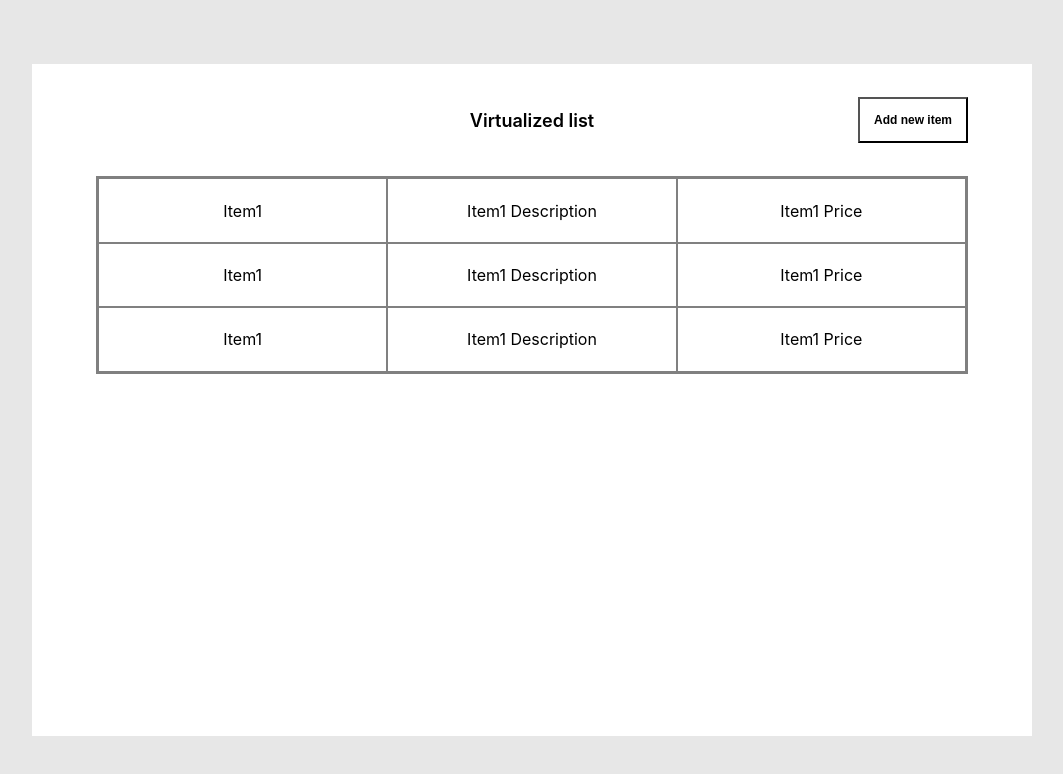
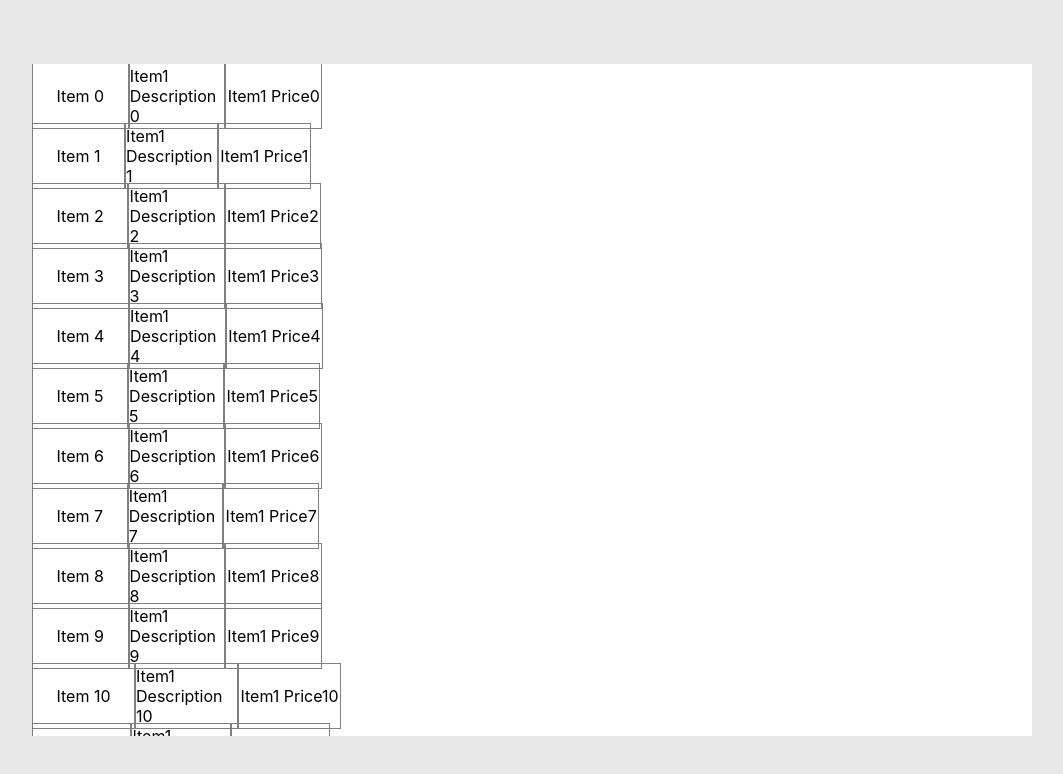
Before and after one commit to babarayub/react-virtualized-list, a React (Create React App) app: page / in a window 1280 px wide. Shown: the top 774 px of the page, without its empty margins (108-1171 px from the left). Built offline with nearby package versions, Linux system fonts and the light colour scheme.

Commit message:
initial virtualization draft

```diff
--- a/src/App.tsx
+++ b/src/App.tsx
@@ -1,6 +1,6 @@
 /** @jsxImportSource @emotion/react */
 import { Global, css } from "@emotion/react";
-import { VirtualizedList } from "./components/virtualized-list/VirtualizedList";
+import { Demo } from "./components/virtualized-list/VirtualizedList";
 
 function App() {
 	return (
@@ -33,7 +33,7 @@ function App() {
 					backgroundColor: "white",
 				}}
 			>
-				<VirtualizedList />
+				<Demo />
 			</div>
 		</div>
 	);
--- /dev/null
+++ b/src/components/_/helpers.ts
@@ -0,0 +1,34 @@
+import { useCallback, useEffect, useLayoutEffect, useState } from "react";
+
+export const useDebounce = <T>(value: T, delay: number): T => {
+	const [debouncedValue, setDebouncedValue] = useState<T>(value);
+	useEffect(() => {
+		const handler = setTimeout(() => {
+			setDebouncedValue(value);
+		}, delay);
+		return () => {
+			clearTimeout(handler);
+		};
+	}, [value, delay]);
+	return debouncedValue;
+};
+
+
+export const useElementHeight = () => {
+  const [ref, setRef] = useState<HTMLDivElement | null>(null);
+  const [height, setHeight] = useState<number>();
+  const handleSize = useCallback(() => {
+    setHeight(ref ?.offsetHeight || 0);
+  }, [ref?.offsetHeight]);
+
+  useLayoutEffect(() => {
+    window.addEventListener('resize', handleSize);
+    return () => window.removeEventListener('resize', handleSize);
+  }, []);
+
+  useLayoutEffect(() => {
+    handleSize();
+  }, [ref?.offsetHeight]);
+
+  return {setRef, height};
+}
--- a/src/components/virtualized-list/VirtualizedList.tsx
+++ b/src/components/virtualized-list/VirtualizedList.tsx
@@ -1,9 +1,27 @@
 import { css } from "@emotion/react";
+import React, {
+	cloneElement,
+	LegacyRef,
+	RefObject,
+	useCallback,
+	useEffect,
+	useMemo,
+	useRef,
+	useState,
+} from "react";
+import {  useDebounce, useElementHeight } from "../_/helpers";
 
 /** @jsxImportSource @emotion/react */
-export const VirtualizedList = () => {
+export const Container = () => {
 	return (
-		<div css={{ display: "flex", flexDirection: "column", width: "100%",     padding: '0rem 4rem' }}>
+		<div
+			css={{
+				display: "flex",
+				flexDirection: "column",
+				width: "100%",
+				padding: "0rem 4rem",
+			}}
+		>
 			<ActionBar />
 			<List />
 		</div>
@@ -11,56 +29,63 @@ export const VirtualizedList = () => {
 };
 
 const columnStyle = css({
-	display: 'flex',
+	display: "flex",
 	flexGrow: 1,
 	width: "33%",
-  justifyContent: 'center'
+	justifyContent: "center",
 });
 
-
-
 const listColumnStyle = css({
-  height: '100%',
-  alignItems: 'center',
-  border: '1px solid grey'
-})
-
+	height: "100%",
+	alignItems: "center",
+	border: "1px solid grey",
+});
 
 const buttonStyle = css({
-  backgroundColor: 'white',
+	backgroundColor: "white",
 	fontSize: 12,
 	padding: 14,
-  cursor: 'pointer',
+	cursor: "pointer",
 	fontWeight: 600,
-})
+});
 
 export const ActionBar = () => {
 	return (
-		<div css={{ display: "flex", height: "7rem", alignItems: 'center' }}>
+		<div css={{ display: "flex", height: "7rem", alignItems: "center" }}>
 			<div css={columnStyle}></div>
-			<div css={[columnStyle, {fontWeight: 600, fontSize: 18}]}> Virtualized list</div>
-			<div css={[columnStyle, {justifyContent: 'end'}]}>
+			<div css={[columnStyle, { fontWeight: 600, fontSize: 18 }]}>
+				{" "}
+				Virtualized list
+			</div>
+			<div css={[columnStyle, { justifyContent: "end" }]}>
 				<button css={buttonStyle}> Add new item</button>
 			</div>
 		</div>
 	);
 };
 
-export const ListItem = () => {
+export const ListItem = ({ id }: { id?: number }) => {
 	return (
-		<div css={{display: 'flex', flexDirection: 'row', height: '4rem', alignItems: 'center'}}>
-			<div css={[columnStyle, listColumnStyle]}> Item1 </div>
-			<div css={[columnStyle, listColumnStyle]}> Item1 Description</div>
-			<div css={[columnStyle, listColumnStyle]}> Item1 Price</div>
+		<div
+			css={{
+				display: "flex",
+				flexDirection: "row",
+				height: "4rem",
+				alignItems: "center",
+			}}
+		>
+			<div css={[columnStyle, listColumnStyle]}> Item {id} </div>
+			<div css={[columnStyle, listColumnStyle]}> Item1 Description {id}</div>
+			<div css={[columnStyle, listColumnStyle]}> Item1 Price{id}</div>
 		</div>
 	);
 };
 // aka hack..
-const listBorder =css({
-  border: '3px solid grey',
+const listBorder = css({
+	border: "3px solid grey",
 	borderLeftWidth: 2,
 	borderRightWidth: 2,
-})
+});
 
 export const List = () => {
 	return (
@@ -68,6 +93,105 @@ export const List = () => {
 			<ListItem />
 			<ListItem />
 			<ListItem />
+			<ListItem />
+			<ListItem />
+			<ListItem />
+			<ListItem />
+			<ListItem />
+			<ListItem />
+			<ListItem />
 		</div>
 	);
 };
+
+const bufferedItems = 2;
+
+const VirtualizedList = ({
+  rowHeight = 66,
+  children,
+}: {
+  rowHeight?: number;
+  children: Array<JSX.Element>;
+}) => {
+  const { setRef: containerRef, height: containerHeight = 0 } = useElementHeight();
+  const [position, setPosition] = React.useState(0);
+
+  const elements = React.useMemo(() => {
+    const from = Math.max(
+      Math.floor(position / rowHeight) - bufferedItems,
+      0
+    );
+    const to = Math.min(
+      Math.ceil((position + containerHeight) / rowHeight - 1) +
+      bufferedItems,
+      children.length - 1
+    );
+
+    return children.slice(from, to + 1).map((element, index) =>
+      React.cloneElement(element, {
+        style: {
+          position: "absolute",
+          display: 'flex',
+          top: (from + index) * rowHeight + index * 0,
+          height: rowHeight,
+          width: '100%'
+        }
+      })
+    );
+  }, [
+      children,
+      containerHeight,
+      rowHeight,
+      position,
+    ]);
+
+useEffect(() => {
+console.log(position, "position")
+}, [position])
+
+
+
+  const onScroll = React.useMemo(
+    () => (e:any) => {
+      setTimeout(() => {
+        setPosition(e.target.scrollTop);
+      }, 60);
+    },
+    []
+  );
+
+  return (
+    <div
+      onScroll={onScroll}
+      style={{
+        overflowY: "scroll",
+        position: "relative",
+        width: '100%'
+      }}
+      ref={containerRef}
+      className="container"
+    >
+      {elements}
+    </div>
+  );
+};
+
+const DATA = Array(100)
+.fill(0)
+.map((_, idx) => ({ id: idx }))
+export const Demo = () => {
+	return (
+    <VirtualizedList
+    rowHeight={60}
+  >
+    {DATA.map((it) => (
+        <div
+          key={it.id}
+          css={{width: '100%'}}
+        >
+          <ListItem id={it.id} />
+        </div>
+      ))}
+  </VirtualizedList>
+	);
+};
```
Lines whose indentation alone changed are shown as unchanged.
